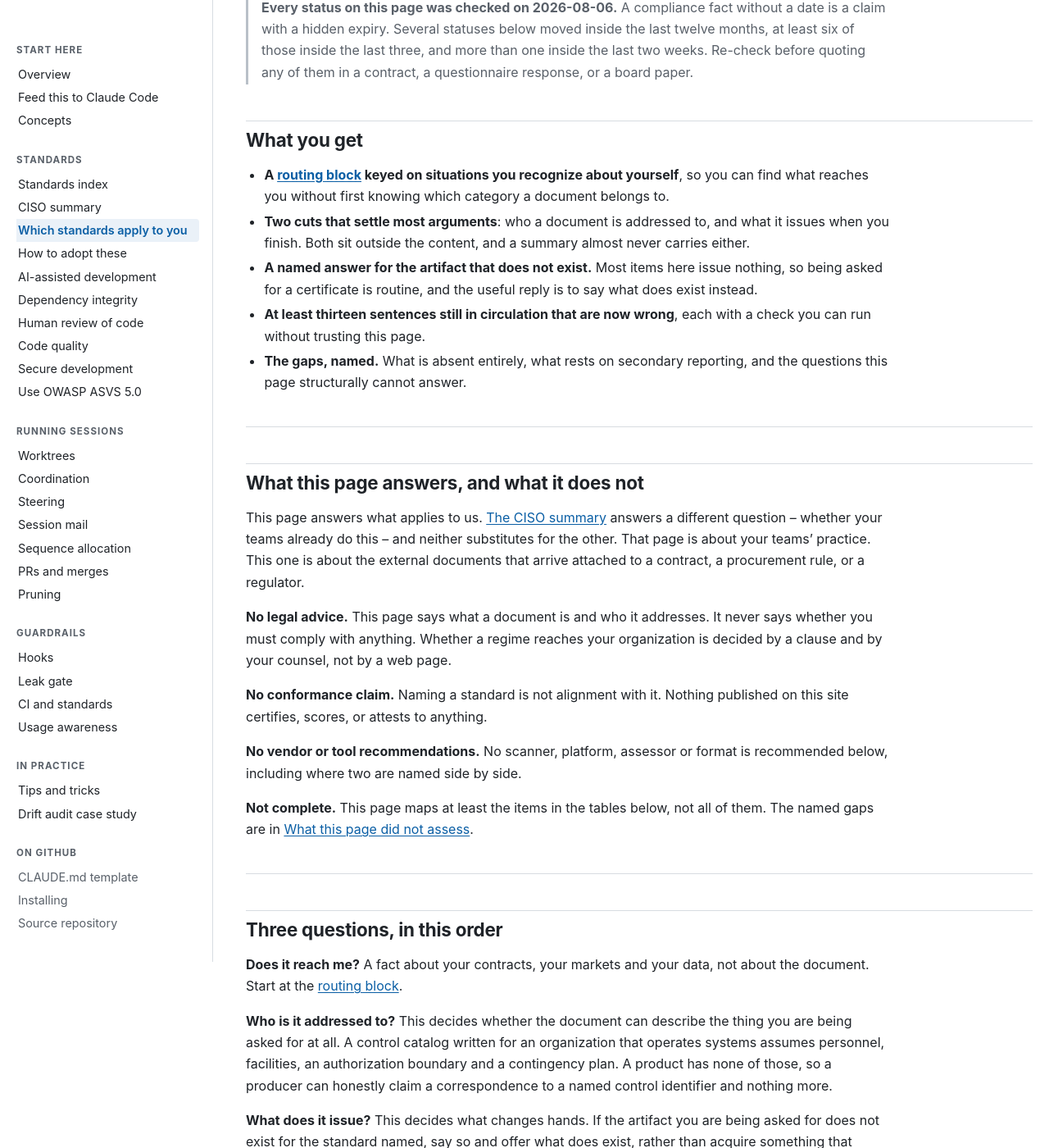
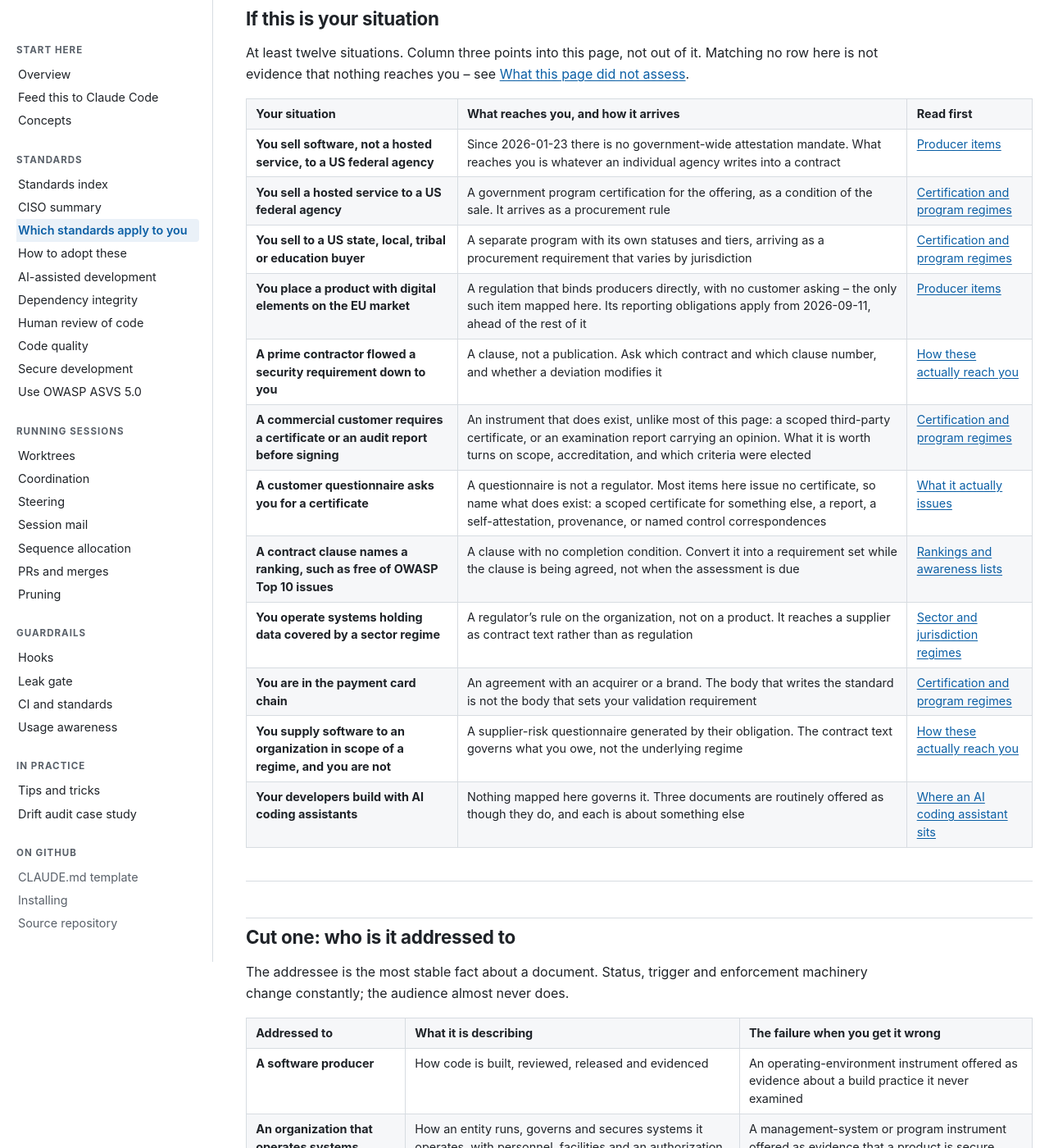
Before and after one commit to wshallwshall/claude-multisession, a Jekyll site: the page built from docs/standards/STANDARDS-LANDSCAPE.md, in a window 1280 px wide and 1400 px high, scrolled down 328 px. Shown: the whole window at 82% size. Built offline with Jekyll 4.4.1, drawn with Linux system fonts in a browser that asks for light colours; our own code applies the rules of GitHub Pages for plain Markdown files; some of the changed text lies outside the part shown.

Commit message:
docs(standards): cut the landscape page's preamble
Sixty-one lines between the title and the first useful thing: a date banner,
a what-you-get list, a four-item scope-and-limits block and a three-questions
framing. A reader who has to answer 'does this reach me' met four sections of
throat-clearing before the routing block that answers it.

The page now opens on the routing block, which is the part that does the
work. The two cuts still carry their own explanations where they are used,
and the not-assessed section still says what is missing -- both survive as
sections rather than as promises made in advance.

The checked-on date moves with the individual statuses, which is where it
was already carried and where a reader actually needs it.

```diff
--- a/docs/standards/STANDARDS-LANDSCAPE.md
+++ b/docs/standards/STANDARDS-LANDSCAPE.md
@@ -7,66 +7,6 @@ encyclopedias that explain what each standard says rather than whether it reache
 > [markdown](https://raw.githubusercontent.com/wshallwshall/claude-multisession/main/docs/standards/STANDARDS-LANDSCAPE.md)
 > or [Word document](https://raw.githubusercontent.com/wshallwshall/claude-multisession/main/docs/standards/word/STANDARDS-LANDSCAPE.docx).
 > [Every file, both formats](OVERVIEW.md#the-files).
-
----
-
-> **Every status on this page was checked on 2026-08-06.** A compliance fact without a date is a
-> claim with a hidden expiry. Several statuses below moved inside the last twelve months, at least
-> six of those inside the last three, and more than one inside the last two weeks. Re-check before
-> quoting any of them in a contract, a questionnaire response, or a board paper.
-
-## What you get
-
-- **A [routing block](#if-this-is-your-situation) keyed on situations you recognize about yourself**,
-  so you can find what reaches you without first knowing which category a document belongs to.
-- **Two cuts that settle most arguments**: who a document is addressed to, and what it issues when
-  you finish. Both sit outside the content, and a summary almost never carries either.
-- **A named answer for the artifact that does not exist.** Most items here issue nothing, so being
-  asked for a certificate is routine, and the useful reply is to say what does exist instead.
-- **At least thirteen sentences still in circulation that are now wrong**, each with a check you can
-  run without trusting this page.
-- **The gaps, named.** What is absent entirely, what rests on secondary reporting, and the questions
-  this page structurally cannot answer.
-
----
-
-## What this page answers, and what it does not
-
-This page answers what applies to us. [The CISO summary](CISO-SUMMARY.md) answers a different
-question -- whether your teams already do this -- and neither substitutes for the other. That page is
-about your teams' practice. This one is about the external documents that arrive attached to a
-contract, a procurement rule, or a regulator.
-
-**No legal advice.** This page says what a document is and who it addresses. It never says whether
-you must comply with anything. Whether a regime reaches your organization is decided by a clause and
-by your counsel, not by a web page.
-
-**No conformance claim.** Naming a standard is not alignment with it. Nothing published on this site
-certifies, scores, or attests to anything.
-
-**No vendor or tool recommendations.** No scanner, platform, assessor or format is recommended below,
-including where two are named side by side.
-
-**Not complete.** This page maps at least the items in the tables below, not all of them. The named
-gaps are in [What this page did not assess](#what-this-page-did-not-assess).
-
----
-
-## Three questions, in this order
-
-**Does it reach me?** A fact about your contracts, your markets and your data, not about the
-document. Start at the [routing block](#if-this-is-your-situation).
-
-**Who is it addressed to?** This decides whether the document can describe the thing you are being
-asked for at all. A control catalog written for an organization that operates systems assumes
-personnel, facilities, an authorization boundary and a contingency plan. A product has none of those,
-so a producer can honestly claim a correspondence to a named control identifier and nothing more.
-
-**What does it issue?** This decides what changes hands. If the artifact you are being asked for does
-not exist for the standard named, say so and offer what does exist, rather than acquire something
-that resembles it.
-
-In that order, most of the confusion here resolves before you read a single requirement.
 
 ---
 
```
Also changed, not shown: 1 other file.
